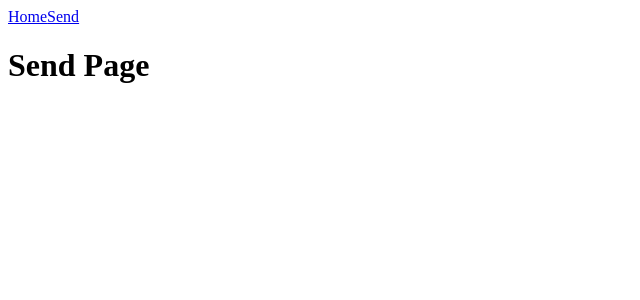
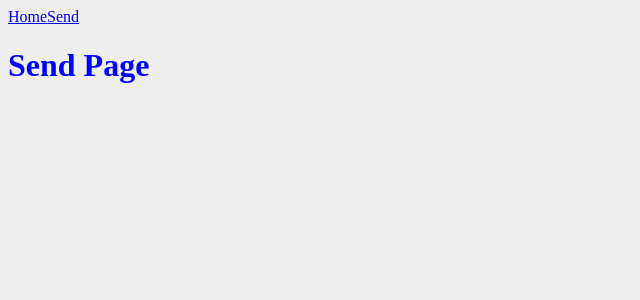
Before and after one commit to albertpadin/bigaspadala, a React app in the folder src/: page /send in a window 1280 px wide. Shown: the top 300 px of the page, without its empty margins (0-640 px from the left). Built offline with nearby package versions, Linux system fonts and the light colour scheme.

Commit message:
Support component styling using CSS Modules

```diff
--- /dev/null
+++ b/src/frontend/index.css
@@ -0,0 +1,3 @@
+body {
+  background-color: #eee;
+}
--- a/src/frontend/index.js
+++ b/src/frontend/index.js
@@ -1,5 +1,7 @@
 import React from 'react';
 import ReactDOM from 'react-dom';
-import App from '@components/App.js';
+
+import App from '@components/App';
+import './index.css';
 
 ReactDOM.render(<App />, document.querySelector('#root'));
--- a/src/frontend/pages/Home.js
+++ b/src/frontend/pages/Home.js
@@ -1,7 +1,8 @@
 import React from 'react';
+import style from './Home.module.css';
 
 const Home = () => {
-  return <h1>Home Page</h1>;
+  return <h1 className={style.heading}>Home Page</h1>;
 };
 
 export default Home;
--- /dev/null
+++ b/src/frontend/pages/Home.module.css
@@ -0,0 +1,3 @@
+.heading {
+  color: red;
+}
--- a/src/frontend/pages/Send.js
+++ b/src/frontend/pages/Send.js
@@ -1,7 +1,8 @@
 import React from 'react';
+import style from './Send.module.css';
 
 const Send = () => {
-  return <h1>Send Page</h1>;
+  return <h1 className={style.heading}>Send Page</h1>;
 };
 
 export default Send;
--- /dev/null
+++ b/src/frontend/pages/Send.module.css
@@ -0,0 +1,3 @@
+.heading {
+  color: blue;
+}
--- a/src/package.json
+++ b/src/package.json
@@ -31,6 +31,7 @@
     "@babel/preset-env": "^7.9.5",
     "@babel/preset-react": "^7.9.4",
     "babel-loader": "^8.1.0",
+    "classnames": "^2.2.6",
     "css-loader": "^3.5.3",
     "file-loader": "^6.0.0",
     "html-webpack-plugin": "^4.2.0",
--- a/src/webpack.config.js
+++ b/src/webpack.config.js
@@ -22,7 +22,17 @@ module.exports = {
       },
       {
         test: /\.css$/,
-        use: ['style-loader', 'css-loader'],
+        use: [
+          'style-loader',
+          {
+            loader: 'css-loader',
+            options: {
+              modules: {
+                auto: true,
+              },
+            },
+          },
+        ],
       },
       {
         test: /\.(jpe?g|png|svg)$/,
```
Also changed, not shown: 1 other file (tests, documents, lock files or other folders).
